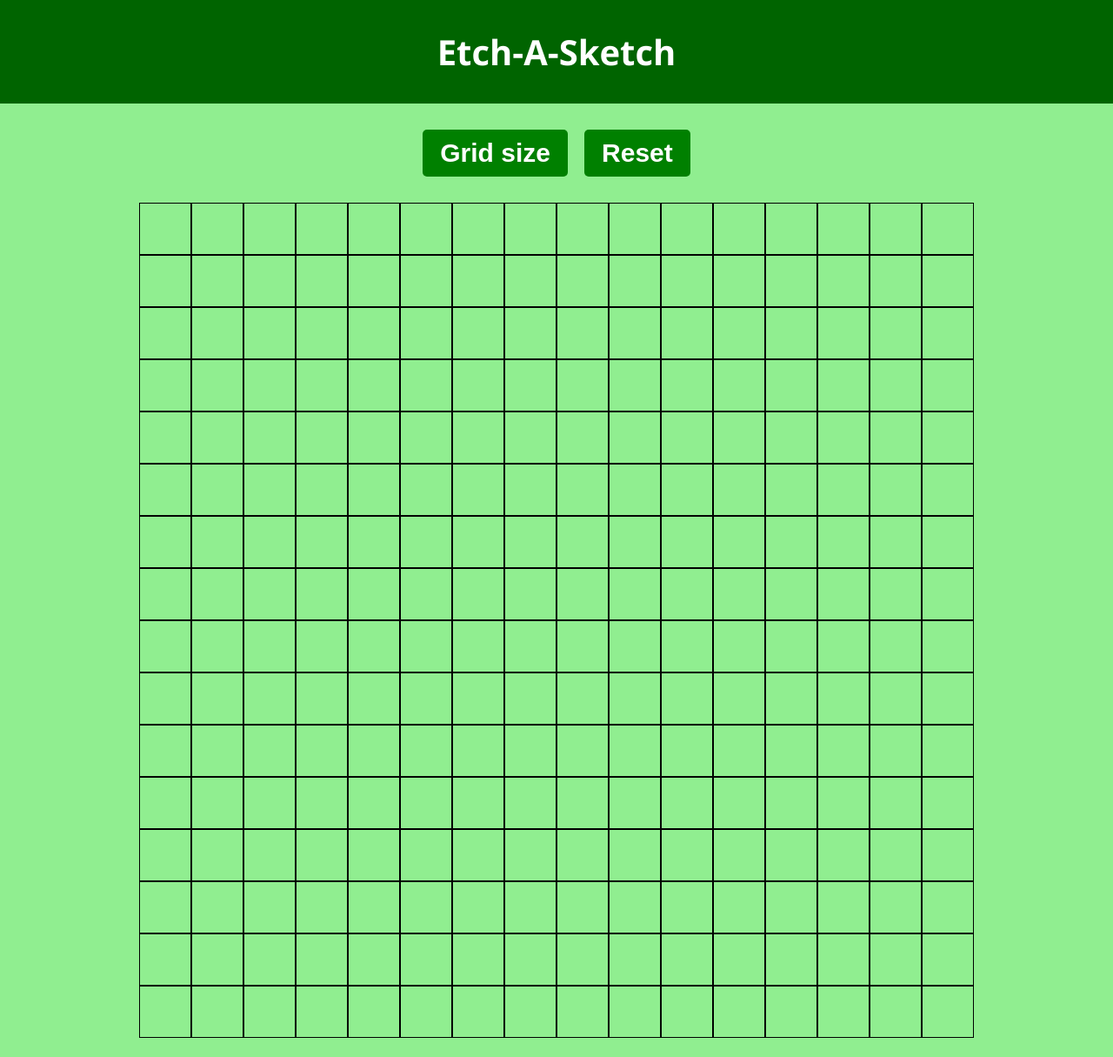
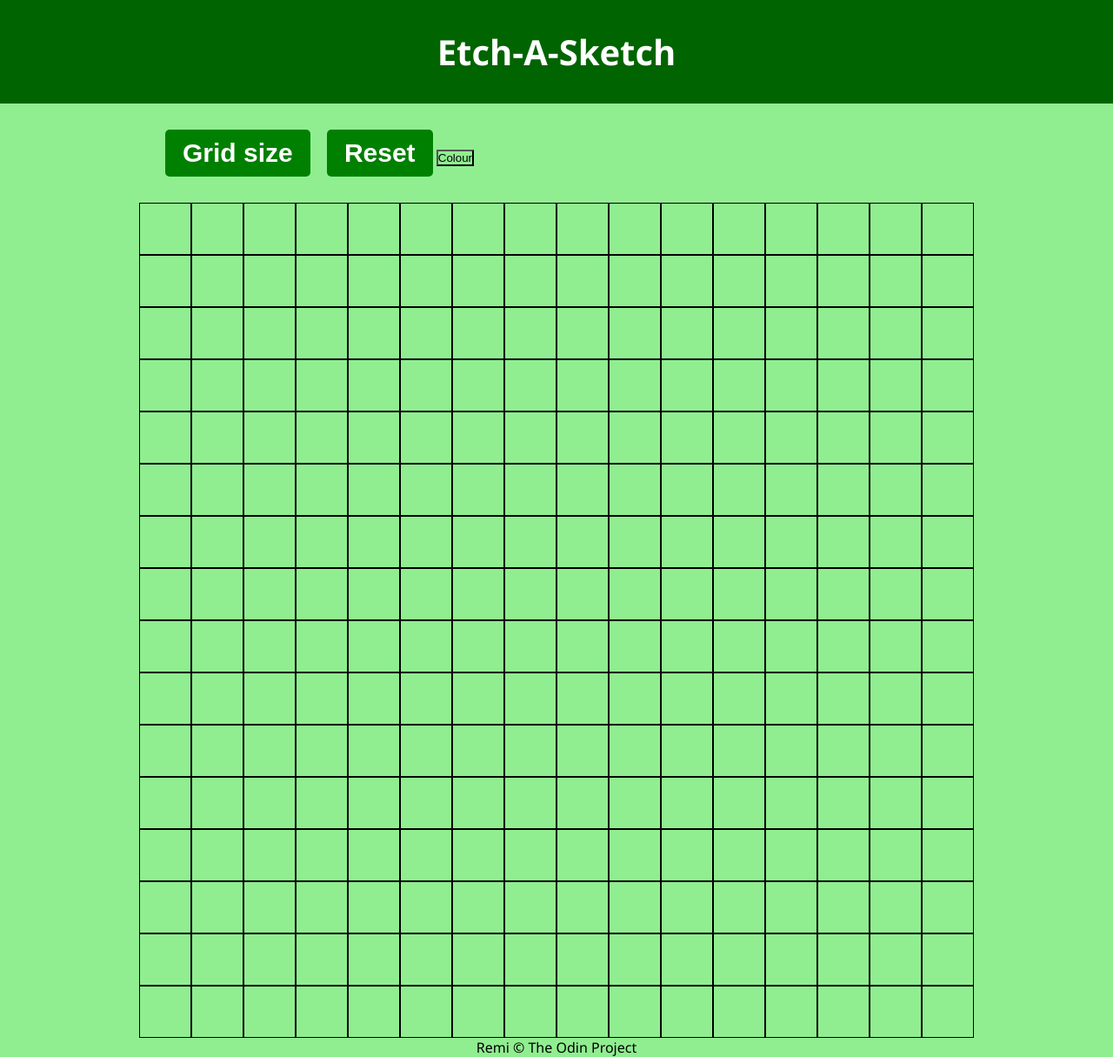
Before and after one commit to polka-dotcom/etch-a-sketch, a plain HTML site: page index.html in a window 1280 px wide. Shown: the whole page at 87% size. Before the commit the page ends 1193 px from the top, so only its background shows below. Drawn offline with Linux system fonts and the light colour scheme.

Commit message:
added colour button

```diff
--- a/index.html
+++ b/index.html
@@ -8,12 +8,16 @@
 </head>
 <body>
     <header>Etch-A-Sketch</header>
-    <div class="btn">
-        <button id="gridBtn">Grid size</button>
-        <button id="resetBtn">Reset</button>
+    <div class="mid">
+        <div class="btn">
+            <button id="gridBtn">Grid size</button>
+            <button id="resetBtn">Reset</button>
+            <button id="colourBtn">Colour</button>
+        </div>
+        <div class="container"></div>
     </div>
-    <div class="container"></div>
 
     <script src="./script.js"></script>
+    <footer>Remi © The Odin Project</footer>
 </body>
 </html>
```
